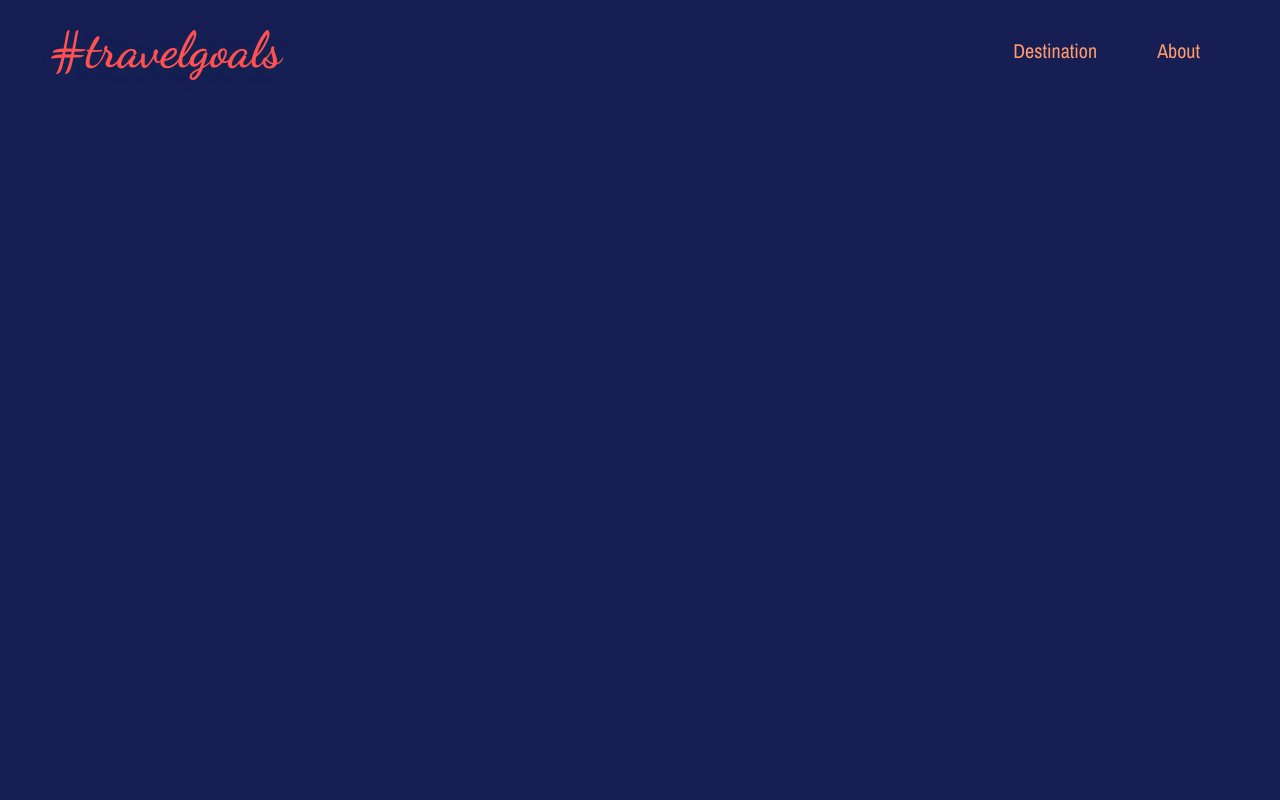
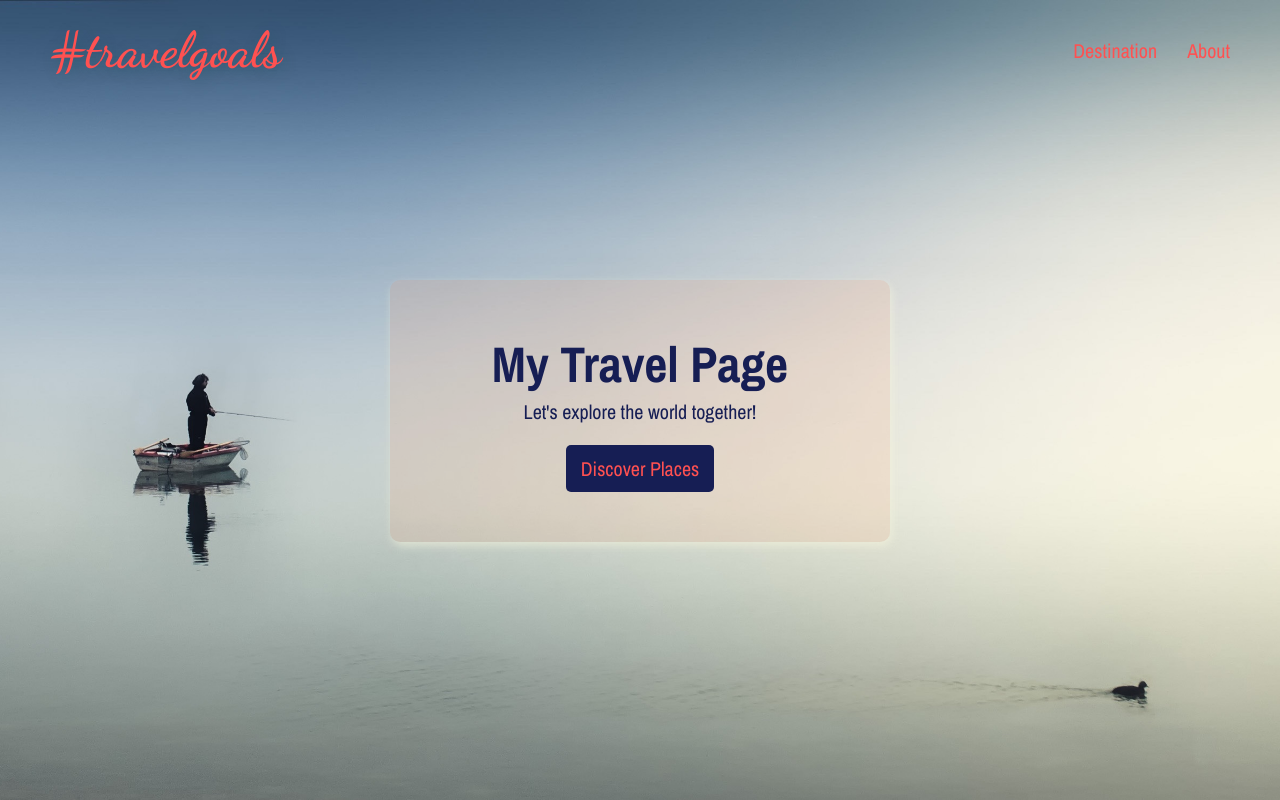
Before and after one commit to ca024/day016, a plain HTML site: page index.html in a window 1280 px wide. Drawn offline with nearby package versions, Linux system fonts and the light colour scheme.

Commit message:
Add main hero section

```diff
--- a/assets/css/style.css
+++ b/assets/css/style.css
@@ -12,17 +12,17 @@ FF9B6A
 * {
   margin: 0;
   padding: 0;
-  background-color: #161e54;
 }
 
 body {
+  background-color: #161e54;
   font-family: "Archivo Narrow", sans-serif;
   color: #ff9b6a;
 }
 
 a {
   text-decoration: none;
-  color: #ff9b6a;
+  color: #ff5151;
 }
 
 ul {
@@ -34,6 +34,9 @@ header {
   justify-content: space-between;
   align-items: center;
   padding: 20px 50px;
+  position: absolute;
+  width: 100vw;
+  box-sizing: border-box;
 }
 
 ul {
@@ -41,7 +44,7 @@ ul {
 }
 
 li {
-  margin: 0 30px;
+  margin-left: 30px;
   font-size: 20px;
 }
 
@@ -52,3 +55,44 @@ li {
   font-size: 50px;
   text-shadow: 3px 3px 15px rgba(1, 83, 72, 0.3);
 }
+
+#logo:hover {
+  filter: brightness(1.5);
+}
+
+#hero {
+  height: 100vh;
+  background-image: url("/assets/images/bg-hero.jpg");
+  background-size: cover;
+  background-position: center;
+}
+
+#hero-content {
+  width: 500px;
+  background-color: #ff9c6a23;
+  box-shadow: 2px 4px 8px rgba(245, 245, 220, 0.575);
+  text-align: center;
+  border-radius: 10px;
+  padding: 50px 0;
+  margin: 0 auto;
+  font-size: 20px;
+  position: relative;
+  top: 35%;
+  color: #161e54;
+}
+
+#hero-content h1 {
+  font-size: 50px;
+}
+
+#hero-content a {
+  display: inline-block;
+  background-color: #161e54;
+  border-radius: 5px;
+  padding: 10px 15px;
+  margin-top: 20px;
+}
+
+#hero-content a:hover {
+  filter: brightness(1.5);
+}
--- a/index.html
+++ b/index.html
@@ -4,7 +4,7 @@
     <meta charset="UTF-8" />
     <meta http-equiv="X-UA-Compatible" content="IE=edge" />
     <meta name="viewport" content="width=device-width, initial-scale=1.0" />
-    <title>Travel Goals</title>
+    <title>Travel Goals 2</title>
     <link rel="stylesheet" href="./assets/css/style.css" />
   </head>
   <body>
@@ -18,8 +18,14 @@
       </nav>
     </header>
     <main>
-      <section></section>
-      <section></section>
+      <section id="hero">
+        <div id="hero-content">
+          <h1>My Travel Page</h1>
+          <p>Let's explore the world together!</p>
+          <a href="/places.html">Discover Places</a>
+        </div>
+      </section>
+      <section id="highlight"></section>
     </main>
     <footer></footer>
   </body>
```
Also changed, not shown: assets/images/bg-hero.jpg (added).
